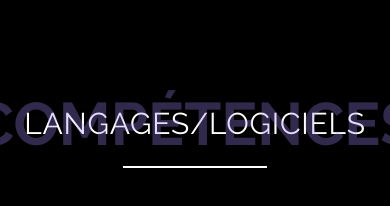
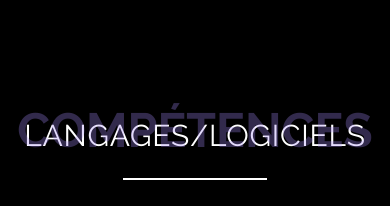
Before and after one commit to celiabd29/mon-portfolio, a React (Vite) app: page / in a window 390 px wide. Shown: the part 2095-2301 px from the top of the page. Built offline with nearby package versions, Linux system fonts and the light colour scheme; no server answers.

Commit message:
skill update final

```diff
--- a/src/components/Skills.tsx
+++ b/src/components/Skills.tsx
@@ -21,7 +21,7 @@ export default function Skills() {
     <div className="bg-black text-white flex flex-col items-center justify-center px-4 bottom-30">
       {/* Texte en fond "COMPÉTENCES" */}
       <section id="competences">
-        <h2 className="relative text-center text-6xl md:text-8xl font-bold top-12 text-violet-400 opacity-30 md:top-16">
+        <h2 className="relative text-center text-[3rem] md:text-8xl font-bold top-12 text-violet-400 opacity-30 md:top-16">
           COMPÉTENCES
         </h2>
 
```
